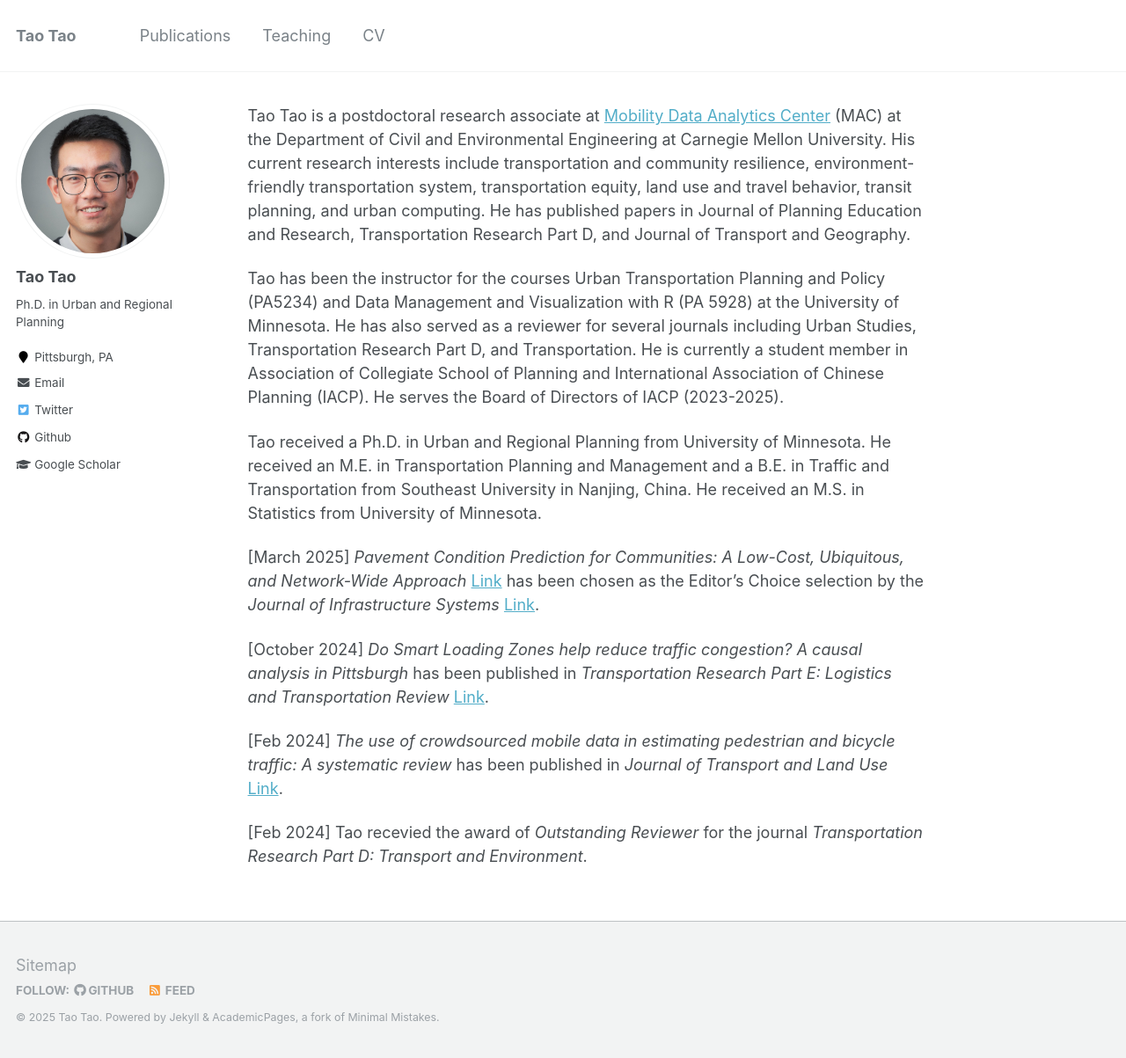
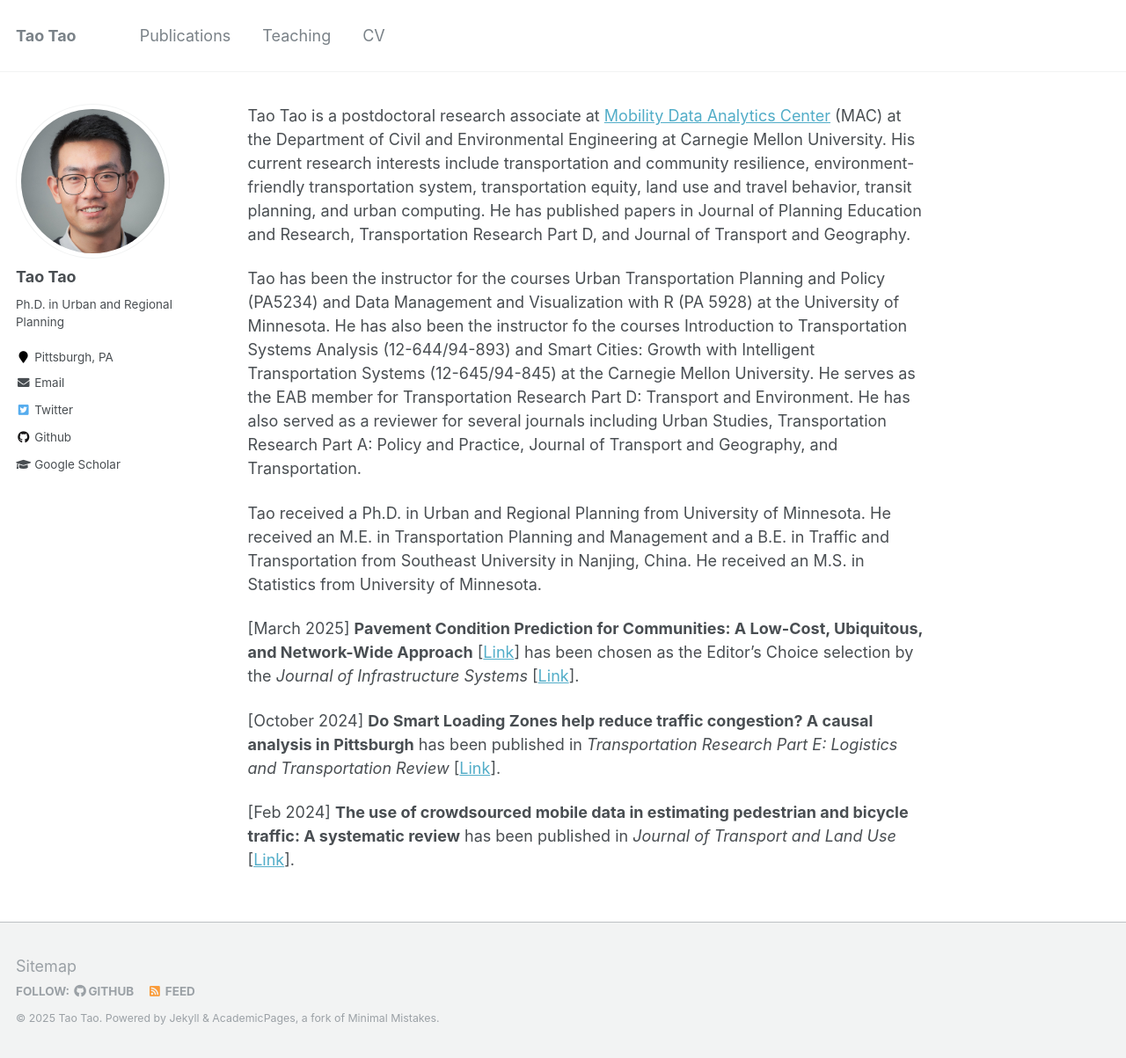
Before and after one commit to vtao1989/blog, a Jekyll site: the page built from _pages/about.md, in a window 1280 px wide and 1203 px high. Shown: the whole window at 88% size. Built offline with Jekyll 4.4.1, drawn with Linux system fonts in a browser that asks for light colours.

Commit message:
Revise about and teaching pages to update course titles, add new courses, and enhance publication formatting

```diff
--- a/_pages/about.md
+++ b/_pages/about.md
@@ -10,14 +10,12 @@ redirect_from:
 
 Tao Tao is a postdoctoral research associate at [Mobility Data Analytics Center](https://mac.heinz.cmu.edu/) (MAC) at the Department of Civil and Environmental Engineering at Carnegie Mellon University.  His current research interests include transportation and community resilience, environment-friendly transportation system, transportation equity, land use and travel behavior, transit planning, and urban computing.  He has published papers in Journal of Planning Education and Research, Transportation Research Part D, and Journal of Transport and Geography.
 
-Tao has been the instructor for the courses Urban Transportation Planning and Policy (PA5234) and Data Management and Visualization with R (PA 5928) at the University of Minnesota.  He has also served as a reviewer for several journals including Urban Studies, Transportation Research Part D, and Transportation.  He is currently a student member in Association of Collegiate School of Planning and International Association of Chinese Planning (IACP).  He serves the Board of Directors of IACP (2023-2025).
+Tao has been the instructor for the courses Urban Transportation Planning and Policy (PA5234) and Data Management and Visualization with R (PA 5928) at the University of Minnesota. He has also been the instructor fo the courses Introduction to Transportation Systems Analysis (12-644/94-893) and Smart Cities: Growth with Intelligent Transportation Systems (12-645/94-845) at the Carnegie Mellon University. He serves as the EAB member for Transportation Research Part D: Transport and Environment. He has also served as a reviewer for several journals including Urban Studies, Transportation Research Part A: Policy and Practice, Journal of Transport and Geography, and Transportation.
 
 Tao received a Ph.D. in Urban and Regional Planning from University of Minnesota. He received an M.E. in Transportation Planning and Management and a B.E. in Traffic and Transportation from Southeast University in Nanjing, China. He received an M.S. in Statistics from University of Minnesota.
 
-[March 2025] *Pavement Condition Prediction for Communities: A Low-Cost, Ubiquitous, and Network-Wide Approach* [Link](https://doi.org/10.1061/JITSE4.ISENG-2378) has been chosen as the Editor's Choice selection by the *Journal of Infrastructure Systems* [Link](https://ascelibrary.org/journal/jitse4).
+[March 2025] **Pavement Condition Prediction for Communities: A Low-Cost, Ubiquitous, and Network-Wide Approach** [[Link](https://doi.org/10.1061/JITSE4.ISENG-2378)] has been chosen as the Editor's Choice selection by the *Journal of Infrastructure Systems* [[Link](https://ascelibrary.org/journal/jitse4)].
 
-[October 2024] *Do Smart Loading Zones help reduce traffic congestion? A causal analysis in Pittsburgh* has been published in *Transportation Research Part E: Logistics and Transportation Review* [Link](https://doi.org/10.1016/j.tra.2023.103924).
+[October 2024] **Do Smart Loading Zones help reduce traffic congestion? A causal analysis in Pittsburgh** has been published in *Transportation Research Part E: Logistics and Transportation Review* [[Link](https://doi.org/10.1016/j.tra.2023.103924)].
 
-[Feb 2024] *The use of crowdsourced mobile data in estimating pedestrian and bicycle traffic: A systematic review* has been published in *Journal of Transport and Land Use* [Link](https://doi.org/10.1016/j.tre.2024.103796).
-
-[Feb 2024] Tao recevied the award of *Outstanding Reviewer* for the journal *Transportation Research Part D: Transport and Environment*.
+[Feb 2024] **The use of crowdsourced mobile data in estimating pedestrian and bicycle traffic: A systematic review** has been published in *Journal of Transport and Land Use* [[Link](https://doi.org/10.1016/j.tre.2024.103796)].
```
Also changed, not shown: _pages/teaching.md (+2 -2 lines).
